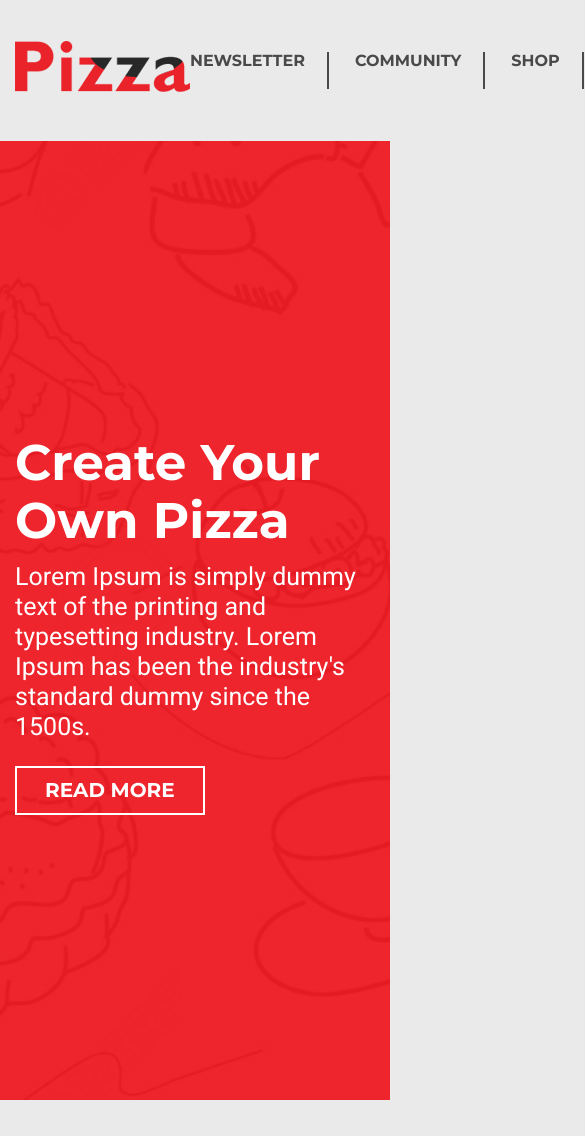
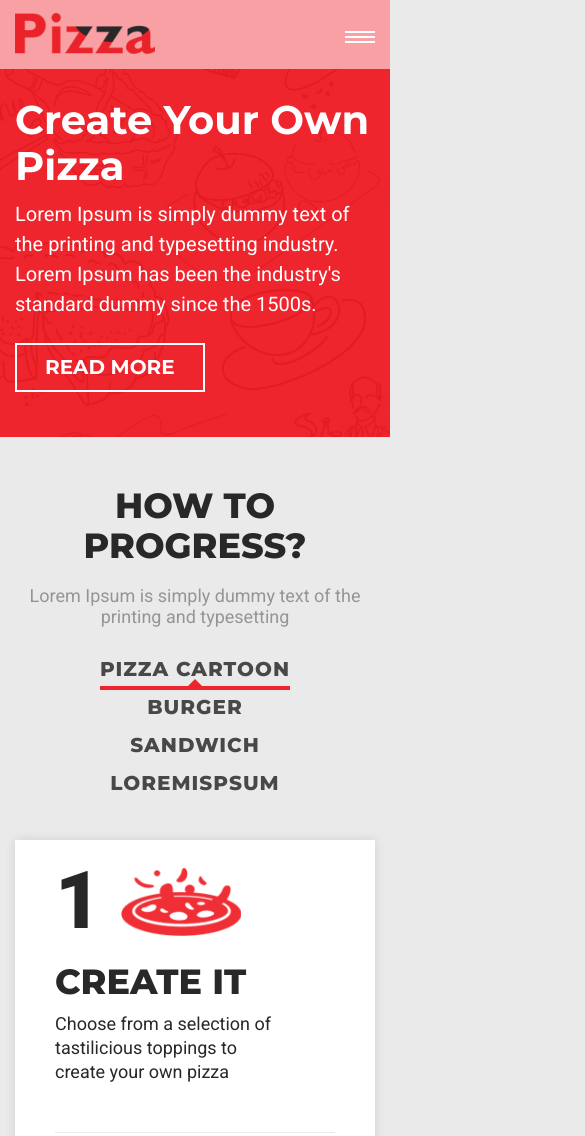
Before and after one commit to Nielll951/Pizza, a plain HTML site: page index.html in a window 390 px wide. Shown: the top 1136 px of the page, 585 px wide, since content can reach past the window. Drawn offline with Linux system fonts and the light colour scheme.

Commit message:
completed the project

```diff
--- a/css/style.css
+++ b/css/style.css
@@ -4,7 +4,14 @@ body {
    /* font-family: 'Roboto', sans-serif; */
 }
 
-.header {}
+.header {
+   position: fixed;
+   top: 0;
+   left: 0;
+   width: 100%;
+   z-index: 10;
+   background-color: #f8a0a3;
+}
 
 .wrapper {
    padding-left: 15px;
@@ -28,9 +35,52 @@ body {
    margin-bottom: 7px;
 }
 
+.menu-btn {
+   width: 30px;
+   height: 30px;
+   position: relative;
+   overflow: hidden;
+   display: none;
+}
+
+.menu-btn span {
+   width: 30px;
+   height: 2px;
+   position: absolute;
+   top: 50%;
+   left: 50%;
+   background-color: #fff;
+   transform: translate(-50%, -50%);
+   transition: all 0.5s;
+}
+
+.menu-btn span:nth-child(2) {
+   top: calc(50% - 5px);
+}
+
+.menu-btn span:nth-child(3) {
+   top: calc(50% + 5px);
+}
+
+.menu-btn.active span:first-child {
+   transform: translateX(100%);
+}
+
+.menu-btn.active span:nth-child(2) {
+   top: calc(50%);
+   transform: translate(-50%, -50%) rotate(45deg);
+}
+
+.menu-btn.active span:nth-child(3) {
+   top: calc(50%);
+   transform: translate(-50%, -50%) rotate(-45deg);
+}
+
+.menu.active {}
+
 nav {
    padding-top: 52px;
-   padding-bottom: 52px;
+   padding-bottom: 49px;
 }
 
 .nav {
@@ -79,6 +129,12 @@ nav {
 .nav a {
    text-decoration: none;
    color: #494949;
+   transition: all 0.3s ease 0s;
+}
+
+.nav a:hover {
+   text-decoration: none;
+   color: #fff;
 }
 
 .banner {
@@ -87,7 +143,7 @@ nav {
    background-size: cover;
    background-position: center center;
    color: #fff;
-   padding-top: 260px;
+   padding-top: 350px;
    padding-bottom: 285px;
 }
 
@@ -114,6 +170,12 @@ h1 {
    font-weight: 700;
    border: 2px solid #fff;
    padding: 11px 28px;
+   transition: all 0.3s ease 0s;
+}
+
+.btn:hover {
+   background-color: #fa8c8f;
+   color: #ee252d;
 }
 
 .pizza {
@@ -183,6 +245,11 @@ h2+p {
    font-weight: 800;
    text-transform: uppercase;
    padding-bottom: 18px;
+   transition: all 0.5s;
+}
+
+.menu li a:hover {
+   color: #ee252d;
 }
 
 .menu li a.active {
@@ -291,6 +358,11 @@ h2+p {
    text-decoration: none;
    background-repeat: no-repeat;
    padding: 28px 54px;
+   transition: all 0.3s ease 0s;
+}
+
+.btn-start:hover {
+   color: #f6cdce;
 }
 
 .page {
@@ -316,4 +388,324 @@ h2+p {
    .pizza {
       display: none;
    }
+
+   .banner {
+      padding-top: 175px;
+      padding-bottom: 100px;
+   }
+
+   h2 {
+      font-size: 35px;
+   }
+
+   h2+p {
+      font-size: 18px;
+   }
+
+   .menu li {
+      padding-left: 15px;
+      padding-right: 15px;
+   }
+
+   .box {
+      flex-direction: column;
+   }
+
+   .box__item {
+      padding: 30px 55px 24px 55px;
+   }
+
+   .box__item:last-child .box__text {
+      border-bottom: none;
+   }
+
+   .box__text {
+      border-right: none;
+      border-right: 0;
+      border-bottom: 1px solid #eaeaea;
+      padding-bottom: 30px;
+   }
 }
+
+@media (max-width: 800px) {
+   .header__inner {
+      flex-direction: column;
+      margin-top: 30px;
+   }
+
+   nav {
+      padding-top: 27px;
+      padding-bottom: 27px;
+   }
+
+   .banner {
+      padding-top: 190px;
+      padding-bottom: 70px;
+   }
+
+   .page {
+      padding-top: 50px;
+      padding-bottom: 80px;
+   }
+
+   h2 {
+      padding-right: 0;
+      padding-left: 0;
+   }
+
+   h2::before,
+   h2::after {
+      display: none;
+   }
+
+   .box {
+      margin-bottom: 85px;
+   }
+
+   .btn-start {
+      font-size: 20px;
+      background-size: contain;
+   }
+
+   .footer {
+      padding: 13px 0;
+      font-size: 15px;
+   }
+
+   .box__text h3 {
+      font-size: 35px;
+   }
+
+}
+
+@media (max-width: 644px) {
+   .menu li {
+      padding-left: 10px;
+      padding-right: 10px;
+   }
+
+   .menu li a {
+      padding-bottom: 10px;
+      font-size: 17px;
+   }
+
+   .nav li::before,
+   .menu li::before {
+      display: none;
+   }
+}
+
+@media (max-width: 575px) {
+   .header__inner {
+      margin-top: 22px;
+   }
+
+   .menu {
+      flex-direction: column;
+      align-items: center;
+      margin-bottom: 30px;
+      margin-top: 30px;
+   }
+
+   nav {
+      padding-top: 11px;
+      padding-bottom: 17px;
+   }
+
+   .nav li {
+      padding-left: 10px;
+      margin-left: 10px;
+   }
+
+   .menu li {
+      padding-bottom: 15px;
+   }
+
+   .menu li a {
+      padding-bottom: 5px;
+      font-size: 20px;
+      letter-spacing: 1px;
+   }
+
+   .banner {
+      padding-top: 70px;
+      padding-bottom: 45px;
+   }
+
+   h1 {
+      font-size: 40px;
+      margin-bottom: 20px;
+   }
+
+   .description {
+      font-size: 20px;
+   }
+
+   .page {
+      padding-top: 20px;
+      padding-bottom: 65px;
+   }
+
+   .box {
+      margin-bottom: 70px;
+   }
+}
+
+@media (max-width: 468px) {
+   .menu-btn {
+      display: block;
+   }
+
+   .header__inner {
+      flex-direction: row;
+      margin-top: 13px;
+      padding-bottom: 8px;
+   }
+
+   .header__inner img {
+      width: 140px;
+   }
+
+   nav {
+      position: fixed;
+      width: 100%;
+      height: 100%;
+      top: 0;
+      left: 0;
+      padding: 15px;
+      background-color: #f8a0a3;
+      transform: translateX(-100%);
+      transition: transform 0.5s;
+   }
+
+   nav.active {
+      transform: translateX(0);
+   }
+
+   .nav {
+      margin-top: 15px;
+      display: block;
+      font-size: 20px;
+   }
+
+   .nav li:first-child {
+      padding-left: 20px;
+   }
+
+   .nav li {
+      padding-bottom: 20px;
+   }
+
+   .number {
+      font-size: 90px;
+   }
+
+   .box__text h3 {
+      margin-bottom: 10px;
+      margin-top: 15px;
+   }
+}
+
+@media (max-width: 401px) {
+   .box__item {
+      padding: 15px 40px 15px 40px;
+   }
+
+   .number-one::after,
+   .number-two::after,
+   .number-three::after {
+      background-size: cover;
+      width: 138px;
+      height: 61px;
+   }
+
+   .number-one::after {
+      width: 120px;
+      height: 68px;
+      left: 66px;
+      top: calc(50% - 33px);
+   }
+
+   .number-two::after {
+      left: 60px;
+      top: calc(50% - 30px);
+   }
+
+   .number-three::after {
+      left: 70px;
+      top: calc(50% - 35px);
+   }
+
+   .number {
+      font-size: 80px;
+   }
+
+   .footer {
+      font-size: 13px;
+      padding: 15px 0;
+   }
+}
+
+
+@media (max-width: 380px) {
+   h2 {
+      margin-top: 10px;
+      margin-bottom: 10px;
+   }
+
+   .menu {
+      margin-bottom: 18px;
+      margin-top: 20px;
+   }
+
+   .menu li {
+      padding-bottom: 10px;
+   }
+
+   .menu li a.active::before {
+      border-bottom: 4px solid #ee252d;
+   }
+
+   .menu li:first-child a {
+      padding-bottom: 1px;
+   }
+
+   .btn-start {
+      padding: 20px 30px;
+      font-size: 19px
+   }
+}
+
+@media (max-width: 351px) {
+   h1 {
+      font-size: 35px;
+   }
+
+   h2 {
+      font-size: 30px;
+   }
+
+   .box__item {
+      padding-bottom: 5px;
+   }
+
+   .box__text h3 {
+      margin-top: 5px;
+      font-size: 30px;
+   }
+
+   .box__text p {
+      margin-bottom: 0;
+      line-height: 22px;
+   }
+
+   .description {
+      font-size: 18px;
+      line-height: 25px;
+   }
+
+   .footer {
+      font-size: 11px;
+   }
+
+}
--- a/index.html
+++ b/index.html
@@ -22,6 +22,11 @@
                   <li><a href="">Contact US</a></li>
                </ul>
             </nav>
+            <div class="menu-btn">
+               <span></span>
+               <span></span>
+               <span></span>
+            </div>
          </div>
       </div>
    </div>
@@ -89,5 +94,6 @@
          <p>© 2020 Graphic Resources. All rights reserved.</p>
       </div>
    </footer>
+   <script src="script.js"></script>
 </body>
 </html>
--- /dev/null
+++ b/script.js
@@ -0,0 +1,7 @@
+let menuBtn = document.querySelector('.menu-btn');
+let menu = document.querySelector('nav');
+
+menuBtn.addEventListener('click', function() {
+   menuBtn.classList.toggle('active');
+   menu.classList.toggle('active');
+})
```
Also changed, not shown: img/Index-восстановлено.png (deleted).
